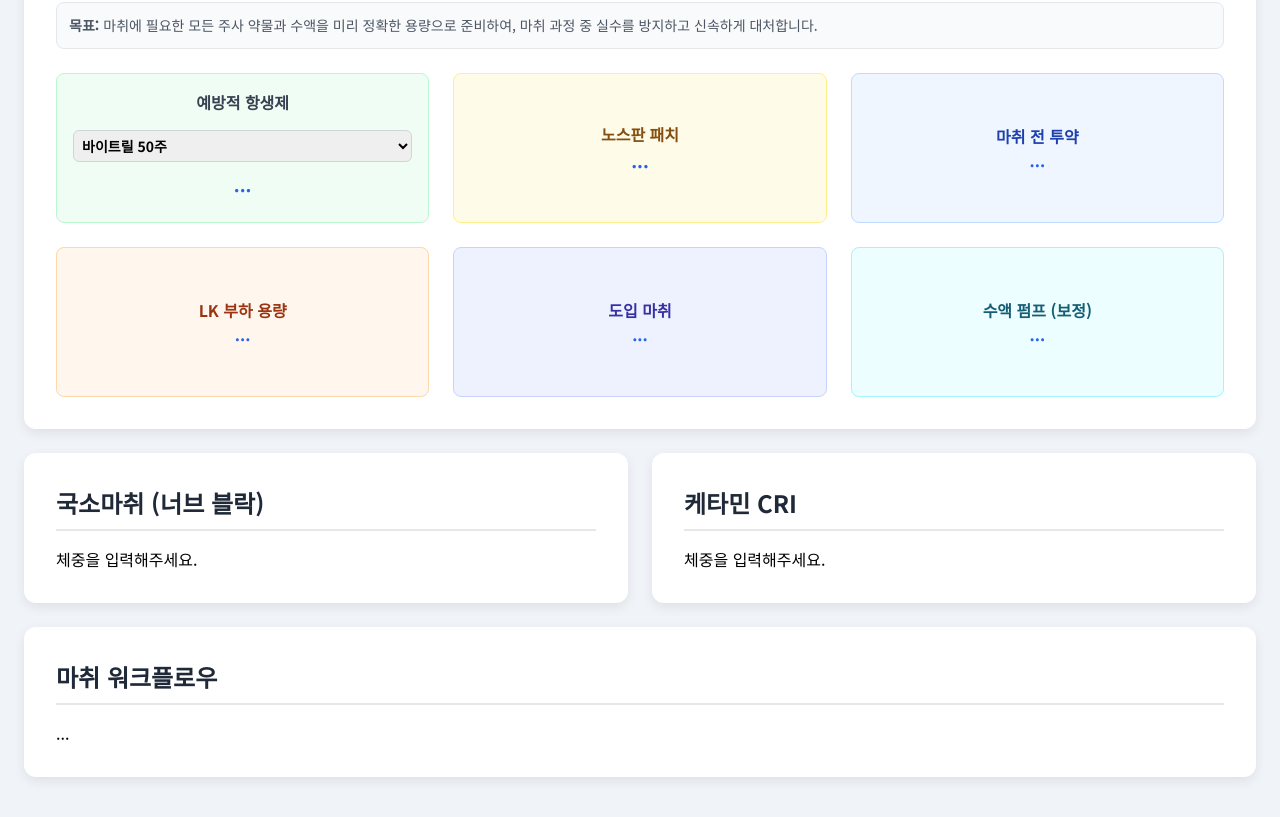
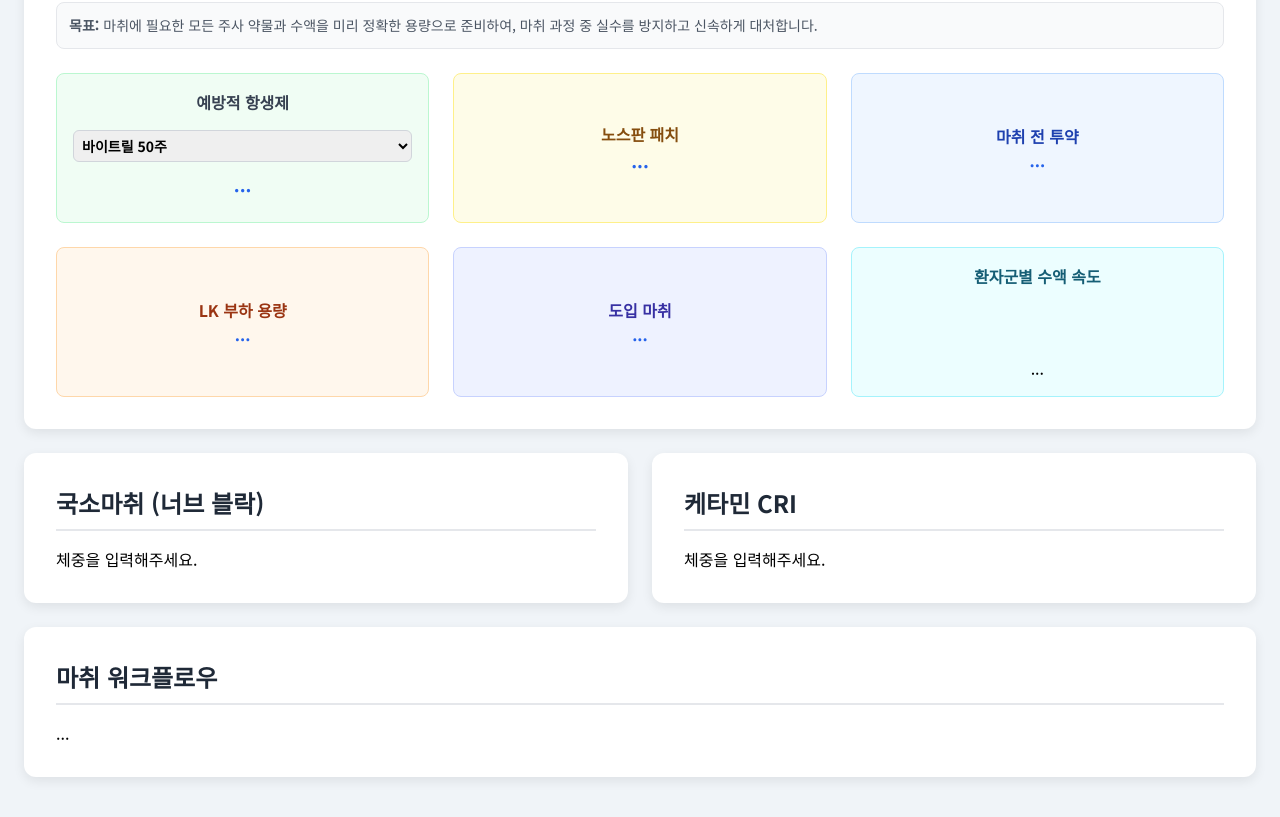
Before and after one commit to ivomec/Cat-Anesthesia-Reserve, a plain HTML site: page index.html in a window 1280 px wide. Shown: the part 832-1649 px from the top of the page. Drawn offline with nearby package versions, Linux system fonts and the light colour scheme.

Commit message:
Update index.html

```diff
--- a/index.html
+++ b/index.html
@@ -194,9 +194,9 @@
                     </div>
 
                     <!-- 수액 펌프 -->
-                    <div class="p-4 bg-cyan-50 rounded-lg border border-cyan-200 flex flex-col justify-center prep-card">
-                        <h4 class="font-bold text-cyan-800">수액 펌프 (보정)</h4>
-                        <div id="fluid_result" class="font-semibold text-blue-600">...</div>
+                    <div class="p-4 bg-cyan-50 rounded-lg border border-cyan-200 flex flex-col justify-between prep-card">
+                        <h4 class="font-bold text-cyan-800">환자군별 수액 속도</h4>
+                        <div id="fluid_result" class="w-full">...</div>
                     </div>
                 </div>
             </div>
```
